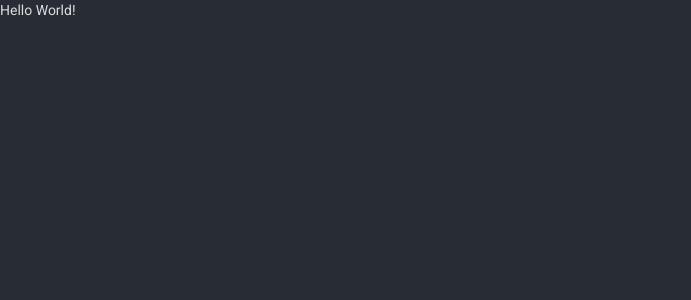
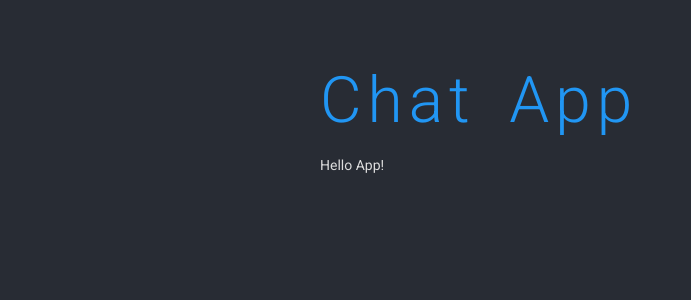
Before and after one commit to Noah2610/chat-app, a Next.js app: page / in a window 1280 px wide. Shown: the top 300 px of the page, without its empty margins (0-691 px from the left). Built offline with nearby package versions, Linux system fonts and the light colour scheme.

Commit message:
Add Heading component

```diff
--- /dev/null
+++ b/src/components/app.tsx
@@ -0,0 +1,10 @@
+import Heading from "./heading";
+
+export default function App() {
+    return (
+        <>
+            <Heading>Chat App</Heading>
+            Hello App!
+        </>
+    );
+}
--- /dev/null
+++ b/src/components/heading.tsx
@@ -0,0 +1,13 @@
+import { Typography, TypographyProps } from "@material-ui/core";
+
+type HeadingProps = {
+    children: React.ReactNode;
+} & TypographyProps;
+
+export default function Heading({ children, ...props }: HeadingProps) {
+    return (
+        <Typography color="primary" variant="h1" {...props}>
+            {children}
+        </Typography>
+    );
+}
--- a/src/pages/index.tsx
+++ b/src/pages/index.tsx
@@ -1,3 +1,12 @@
+import { Box } from "@material-ui/core";
+import App from "../components/app";
+
 export default function Home() {
-    return <>Hello World!</>;
+    return (
+        <>
+            <Box maxWidth="640px" marginX="auto" marginTop="64px">
+                <App />
+            </Box>
+        </>
+    );
 }
--- a/src/theme.ts
+++ b/src/theme.ts
@@ -18,5 +18,31 @@ export default createMuiTheme({
     },
     typography: {
         fontFamily: "Roboto",
+
+        body1: {
+            fontSize: "18px",
+        },
+
+        h1: {
+            fontSize: "64px",
+            letterSpacing: "6px",
+            wordSpacing: "12px",
+            marginBottom: "16px",
+        },
+        h2: {
+            fontSize: "48px",
+        },
+        h3: {
+            fontSize: "32px",
+        },
+        h4: {
+            fontSize: "24px",
+        },
+        h5: {
+            fontSize: "20px",
+        },
+        h6: {
+            fontSize: "18px",
+        },
     },
 });
```
